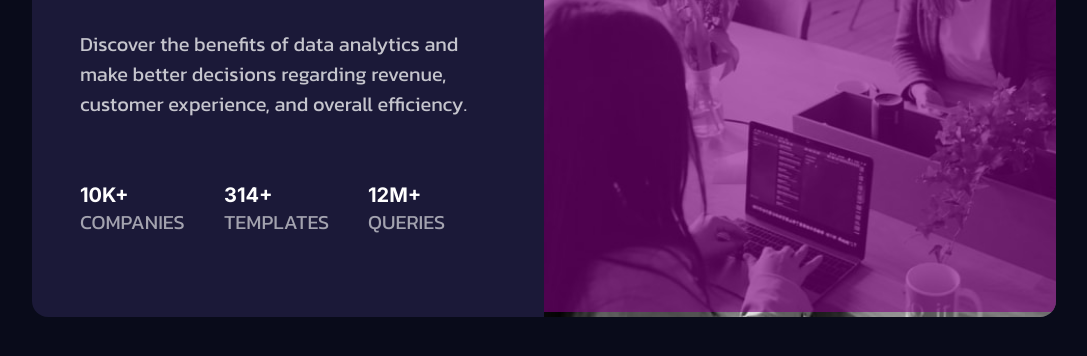
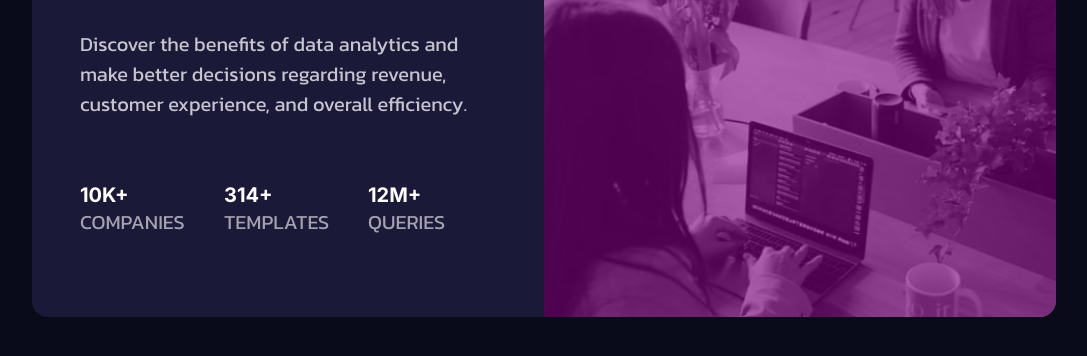
Before and after one commit to tshring615/frontend_mentor_stats-preview, a plain HTML site: page index.html in a window 1280 px wide. Shown: the part 332-688 px from the top of the page, without its empty margins (96-1183 px from the left). Drawn offline with Linux system fonts and the light colour scheme.

Commit message:
Update styles.css

```diff
--- a/styles.css
+++ b/styles.css
@@ -55,7 +55,7 @@ main {
     position: absolute;
     width: 100%;
     height: 100%;
-    top: -5px;
+    top: 0px;
     left: 0px;
     background-color: purple;
     opacity: 60%;
```
